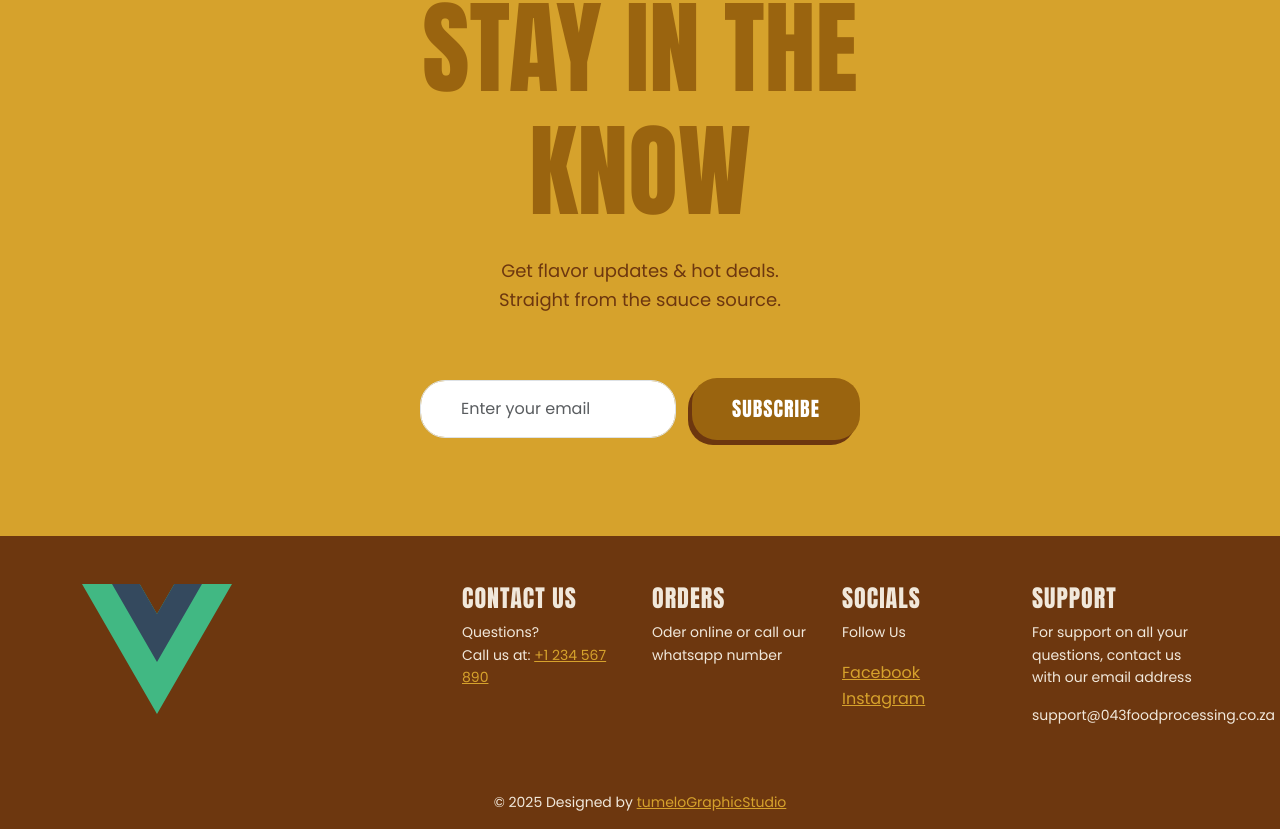
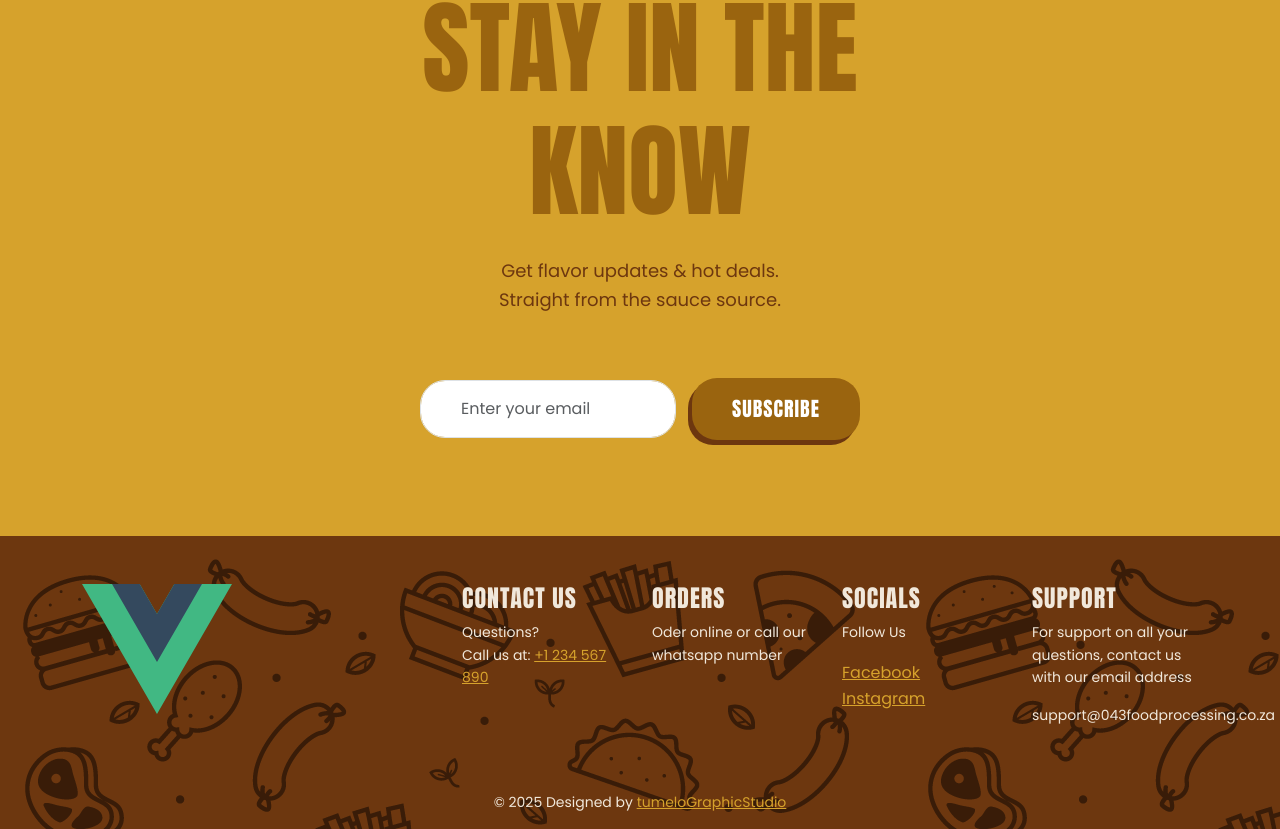
Before and after one commit to tumelo-sebego/043-Food-Processing, a Vue app: page / in a window 1280 px wide. Shown: the part 4379-5208 px from the top of the page. Built offline with nearby package versions, Linux system fonts and the light colour scheme; a web font is replaced by a local one.

Commit message:
added a background image with blend mode in footer section

```diff
--- a/src/assets/main.css
+++ b/src/assets/main.css
@@ -19,11 +19,6 @@ p {
   font-family: 'Poppins', sans-serif;
   font-size: 1.125rem;
   /* line-height: 1.75; */
-}
-.hero-section {
-  background: linear-gradient(135deg, var(--jones-red) 0%, var(--jones-dark-red) 100%);
-  min-height: 100vh;
-  color: white;
 }
 
 .hero-text {
--- a/src/components/FooterSection.vue
+++ b/src/components/FooterSection.vue
@@ -60,6 +60,10 @@ const currentYear = ref(new Date().getFullYear())
 .footer-section {
   background-color: var(--jones-darker-brown);
   color: var(--jones-cream);
+  background-image: url('../assets/images/bg.png');
+  background-size: auto;
+  background-repeat: repeat;
+  background-blend-mode: multiply;
 }
 
 .footer-logo {
--- a/src/components/HeroSection.vue
+++ b/src/components/HeroSection.vue
@@ -47,7 +47,9 @@ onUnmounted(() => {
 
 <style scoped>
 .hero-section {
+  background: linear-gradient(135deg, var(--jones-red) 0%, var(--jones-dark-red) 100%);
   min-height: 100vh;
+  color: white;
   display: block;
   overflow: hidden;
 }
--- a/src/components/LocationSection.vue
+++ b/src/components/LocationSection.vue
@@ -46,3 +46,4 @@ onUnmounted(() => {
   window.removeEventListener('resize', updateLocationTitleFontSizeHandler)
 })
 </script>
+<style scoped></style>
```
Also changed, not shown: src/assets/images/bg.png (added).
